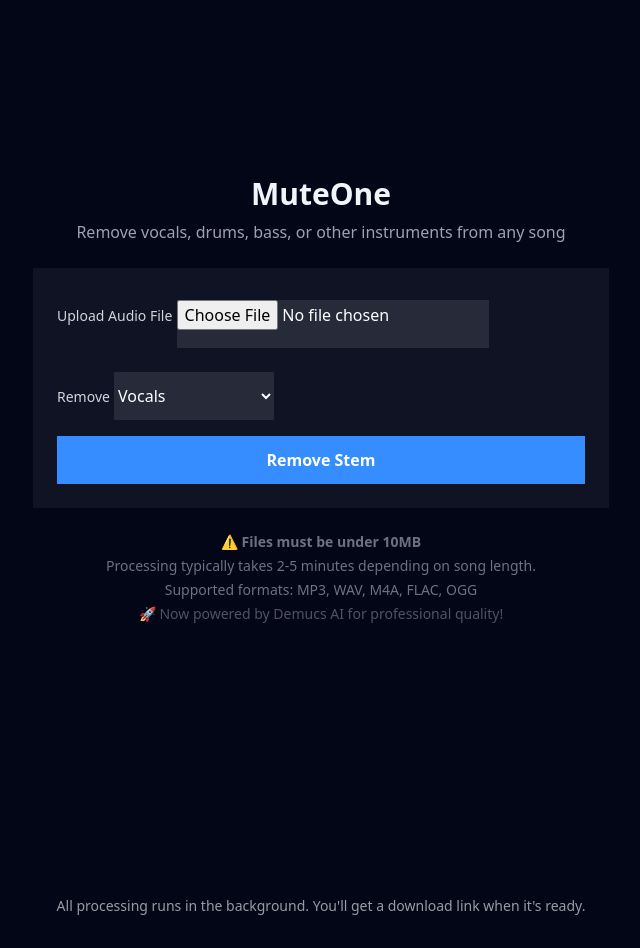
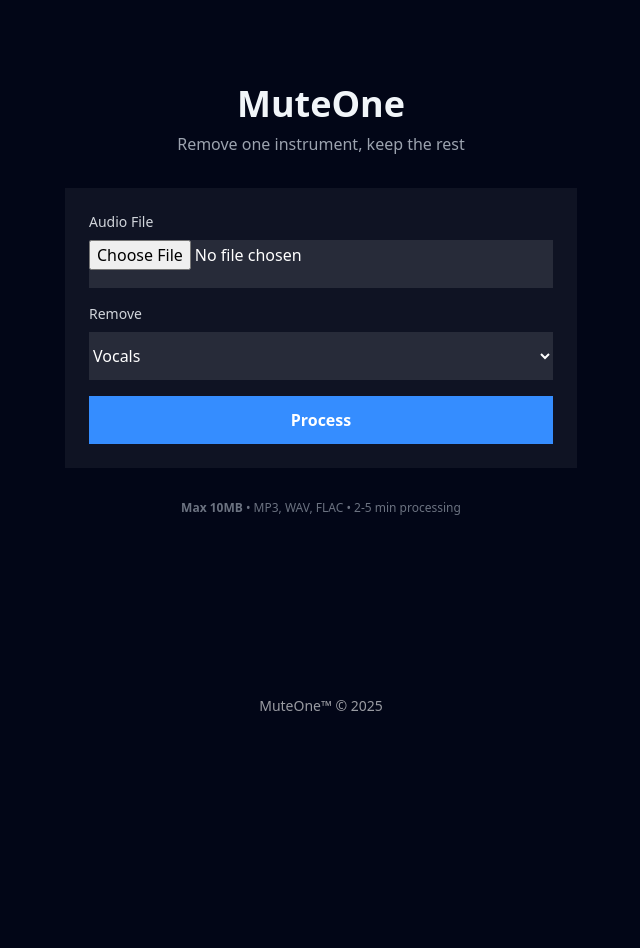
Before and after one commit to evalgenius13/muteone-web, a Flask app: page / in a window 1280 px wide. Shown: the part 60-1008 px from the top of the page, without its empty margins (319-959 px from the left). After the commit the page ends 771 px from the top, so only its background shows below. Run offline with Flask 3, Linux system fonts and the light colour scheme; some libraries are stand-ins or nearby versions.

Commit message:
Update description and improve form layout

```diff
--- a/templates/index.html
+++ b/templates/index.html
@@ -4,7 +4,7 @@
     <meta charset="UTF-8">
     <meta name="viewport" content="width=device-width, initial-scale=1.0">
     <title>MuteOne</title>
-    <meta name="description" content="Remove vocals, drums, bass, or other instruments from any song">
+    <meta name="description" content="Remove one instrument, keep the rest">
     <script src="https://cdn.tailwindcss.com"></script>
     <script>
         tailwind.config = {
@@ -27,7 +27,6 @@
         .card { @apply rounded-2xl border backdrop-blur; background: rgba(255,255,255,0.05); border-color: rgba(255,255,255,0.1); }
         .input { @apply w-full rounded-xl border px-3 py-2 outline-none; background: rgba(255,255,255,0.1); border-color: rgba(255,255,255,0.1); color: white; }
         .input::placeholder { color: rgba(255,255,255,0.5); }
-        .badge { @apply inline-flex items-center gap-2 rounded-full px-3 py-1 text-xs; background: rgba(255,255,255,0.1); color: rgba(255,255,255,0.8); }
     </style>
 </head>
 <body>
@@ -41,36 +40,37 @@
             </div>
         </header>
 
-        <main class="flex-1 px-6 pb-16">
+        <main class="flex-1 px-4 sm:px-6 pb-16">
             <div class="mx-auto max-w-4xl">
-                <div class="min-h-screen flex items-center justify-center p-4 sm:p-6">
-                    <div class="w-full max-w-md sm:max-w-xl space-y-4 sm:space-y-6">
+                <div class="min-h-[calc(100vh-200px)] flex items-center justify-center py-6">
+                    <div class="w-full max-w-sm sm:max-w-lg space-y-8">
                         <div class="text-center space-y-2">
-                            <h1 class="text-2xl sm:text-3xl font-bold">MuteOne</h1>
-                            <p class="text-sm sm:text-base text-gray-400">
-                                Remove vocals, drums, bass, or other instruments from any song
+                            <h1 class="text-3xl sm:text-4xl font-bold">MuteOne</h1>
+                            <p class="text-gray-400">
+                                Remove one instrument, keep the rest
                             </p>
                         </div>
 
-                        <div class="card p-4 sm:p-6 space-y-4">
+                        <div class="card p-6 space-y-6">
                             <form id="uploadForm" enctype="multipart/form-data">
-                                <div class="space-y-2">
-                                    <label class="text-sm font-medium text-gray-300">Upload Audio File</label>
+                                <div class="space-y-4">
+                                    <div>
+                                        <label class="text-sm font-medium text-gray-300 block mb-2">Audio File</label>
                                         <input
-                                        class="input h-12 text-base"
+                                            class="input h-12 text-base w-full"
                                             type="file"
                                             id="audioFile"
                                             name="file"
-                                        accept="audio/*,.mp3,.wav,.m4a,.flac,.ogg"
+                                            accept="audio/*,.mp3,.wav,.m4a,.flac,.ogg,.aac"
                                             required
                                         />
-                                    <div id="fileInfo" class="text-xs text-green-400 break-words hidden"></div>
+                                        <div id="fileInfo" class="text-xs text-green-400 mt-1 hidden"></div>
                                     </div>
 
-                                <div class="space-y-2 mt-4">
-                                    <label class="text-sm font-medium text-gray-300">Remove</label>
+                                    <div>
+                                        <label class="text-sm font-medium text-gray-300 block mb-2">Remove</label>
                                         <select
-                                        class="input h-12 text-base"
+                                            class="input h-12 text-base w-full"
                                             id="removeSelect"
                                             name="remove"
                                             required
@@ -78,41 +78,39 @@
                                             <option value="vocals">Vocals</option>
                                             <option value="bass">Bass</option>
                                             <option value="drums">Drums</option>
-                                        <option value="other">Other instruments</option>
+                                            <option value="other">Other</option>
                                         </select>
                                     </div>
 
                                     <button
                                         type="submit"
                                         id="processBtn"
-                                    class="btn btn-primary w-full h-12 text-base font-semibold mt-4 disabled:opacity-50 disabled:cursor-not-allowed"
+                                        class="btn btn-primary w-full h-12 text-base font-semibold mt-6"
                                     >
-                                    Remove Stem
+                                        Process
                                     </button>
+                                </div>
                             </form>
 
                             <div id="statusDiv" class="hidden p-3 rounded-lg border">
-                                <p id="statusText" class="text-sm break-words"></p>
+                                <p id="statusText" class="text-sm"></p>
                                 <div id="progressBar" class="w-full bg-gray-700 rounded-full h-2 mt-2 hidden">
                                     <div id="progressFill" class="bg-blue-500 h-2 rounded-full transition-all duration-1000" style="width: 0%"></div>
                                 </div>
                             </div>
 
-                            <div id="downloadDiv" class="pt-2 hidden">
+                            <div id="downloadDiv" class="hidden">
                                 <button
                                     id="downloadBtn"
                                     class="btn btn-primary w-full h-12 text-base font-semibold"
                                 >
-                                    📥 Download Your Track
+                                    Download
                                 </button>
                             </div>
                         </div>
 
-                        <div class="text-center text-xs sm:text-sm text-gray-500 space-y-1">
-                            <p><strong>⚠️ Files must be under 10MB</strong></p>
-                            <p>Processing typically takes 2-5 minutes depending on song length.</p>
-                            <p class="break-words">Supported formats: MP3, WAV, M4A, FLAC, OGG</p>
-                            <p class="text-gray-600">🚀 Now powered by Demucs AI for professional quality!</p>
+                        <div class="text-center text-xs text-gray-500 space-y-1">
+                            <p><strong>Max 10MB</strong> • MP3, WAV, FLAC • 2-5 min processing</p>
                         </div>
                     </div>
                 </div>
@@ -120,7 +118,7 @@
         </main>
 
         <footer class="px-6 py-8 text-center text-white/60 text-sm">
-            All processing runs in the background. You'll get a download link when it's ready.
+            MuteOne™ © 2025
         </footer>
     </div>
 
@@ -141,7 +139,18 @@
                     return;
                 }
 
-                fileInfo.textContent = `✅ Selected: ${file.name} (${(file.size / 1024 / 1024).toFixed(1)}MB)`;
+                // Check file type
+                const validExtensions = ['.mp3', '.wav', '.m4a', '.flac', '.ogg', '.aac'];
+                const fileExtension = file.name.toLowerCase().substring(file.name.lastIndexOf('.'));
+
+                if (!file.type.startsWith('audio/') && !validExtensions.includes(fileExtension)) {
+                    alert('Invalid file type. Please upload an audio file.');
+                    e.target.value = '';
+                    fileInfo.classList.add('hidden');
+                    return;
+                }
+
+                fileInfo.textContent = `✓ ${file.name} (${(file.size / 1024 / 1024).toFixed(1)}MB)`;
                 fileInfo.classList.remove('hidden');
             } else {
                 fileInfo.classList.add('hidden');
@@ -165,7 +174,7 @@
 
             try {
                 // Start processing
-                statusText.textContent = '📤 Uploading and starting AI processing...';
+                statusText.textContent = 'Uploading and starting AI processing...';
                 statusDiv.className = 'p-3 rounded-lg border bg-white/5 border-white/10 text-gray-300';
 
                 const response = await fetch('/api/process', {
@@ -186,10 +195,10 @@
 
             } catch (error) {
                 console.error('Error:', error);
-                statusText.textContent = `❌ Error: ${error.message}`;
+                statusText.textContent = `Error: ${error.message}`;
                 statusDiv.className = 'p-3 rounded-lg border bg-red-500/10 border-red-500/20 text-red-300';
                 processBtn.disabled = false;
-                processBtn.textContent = 'Remove Stem';
+                processBtn.textContent = 'Process';
             }
         });
 
@@ -203,7 +212,10 @@
 
             pollInterval = setInterval(async () => {
                 try {
-                    const response = await fetch(`/api/status/${currentJobId}`);
+                    const response = await fetch(`/api/status/${currentJobId}`, {
+                        signal: AbortSignal.timeout(10000) // 10 second timeout
+                    });
+
                     if (!response.ok) throw new Error('Status check failed');
 
                     const status = await response.json();
@@ -220,7 +232,7 @@
                             clearInterval(pollInterval);
                         }, 500);
                     } else if (status.status === 'failed') {
-                        statusText.textContent = `❌ ${status.message}`;
+                        statusText.textContent = `${status.message}`;
                         document.getElementById('statusDiv').className = 'p-3 rounded-lg border bg-red-500/10 border-red-500/20 text-red-300';
                         progressBar.classList.add('hidden');
                         resetForm();
@@ -229,12 +241,10 @@
 
                 } catch (error) {
                     console.error('Polling error:', error);
-                    statusText.textContent = '❌ Error checking status. Please try again.';
-                    document.getElementById('statusDiv').className = 'p-3 rounded-lg border bg-red-500/10 border-red-500/20 text-red-300';
-                    resetForm();
-                    clearInterval(pollInterval);
+                    // Continue polling on network errors - server might be busy with AI processing
+                    statusText.textContent = 'AI processing continues... (checking status)';
                 }
-            }, 3000); // Poll every 3 seconds
+            }, 5000); // Poll every 5 seconds instead of 3
         }
 
         function showDownloadButton() {
@@ -244,21 +254,21 @@
             const downloadBtn = document.getElementById('downloadBtn');
             const progressBar = document.getElementById('progressBar');
 
-            statusText.textContent = '✅ Complete! Your track is ready for download.';
+            statusText.textContent = 'Complete! Your track is ready.';
             statusDiv.className = 'p-3 rounded-lg border bg-green-500/10 border-green-500/20 text-green-300';
             progressBar.classList.add('hidden');
             downloadDiv.classList.remove('hidden');
 
             downloadBtn.onclick = function() {
                 window.location.href = `/api/download/${currentJobId}`;
-                setTimeout(resetForm, 1000); // Reset form after download starts
+                setTimeout(resetForm, 1000);
             };
         }
 
         function resetForm() {
             const processBtn = document.getElementById('processBtn');
             processBtn.disabled = false;
-            processBtn.textContent = 'Remove Stem';
+            processBtn.textContent = 'Process';
             currentJobId = null;
         }
     </script>
```
Lines whose indentation alone changed are shown as unchanged.
